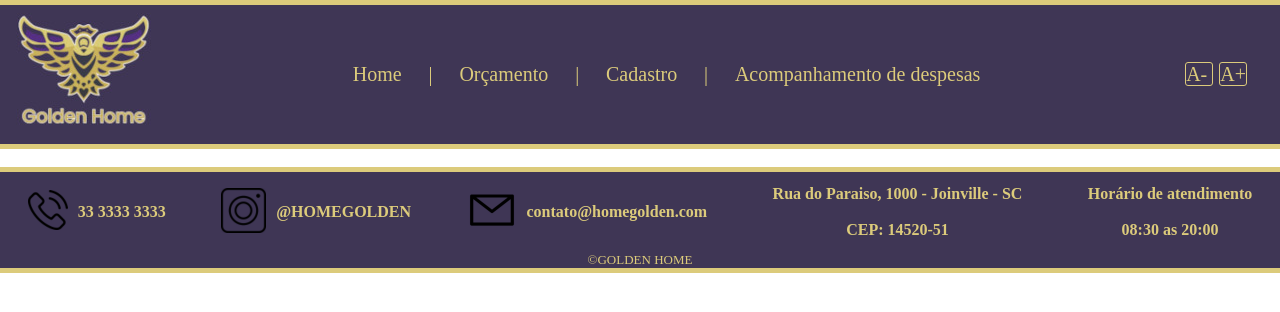
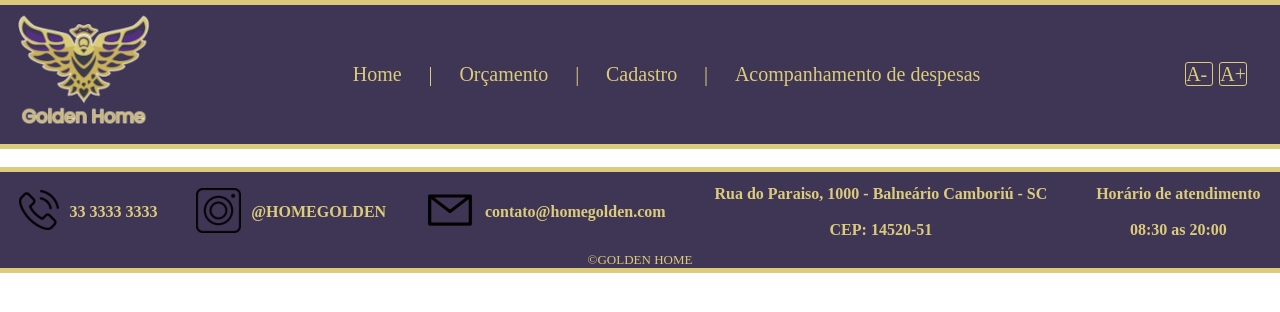
Before and after one commit to ELISASANTANA/ProjetoJS-JQuery, a plain HTML site: page index.html in a window 1280 px wide. Drawn offline with Linux system fonts and the light colour scheme.

Commit message:
Correção localização no footer

```diff
--- a/index.html
+++ b/index.html
@@ -63,7 +63,7 @@
             <div class="box">
                 <div class="info">
                     <div id="endereco"></div>
-                    <p>Rua do Paraiso, 1000 - Joinville - SC</p> <br>
+                    <p>Rua do Paraiso, 1000 - Balneário Camboriú - SC</p> <br>
                     <P>CEP: 14520-51</P>
                 </div>
             </div>
```
Also changed, not shown: calculadora.html (+1 -1 lines), pagina4 - Copia.html (+1 -1 lines).
